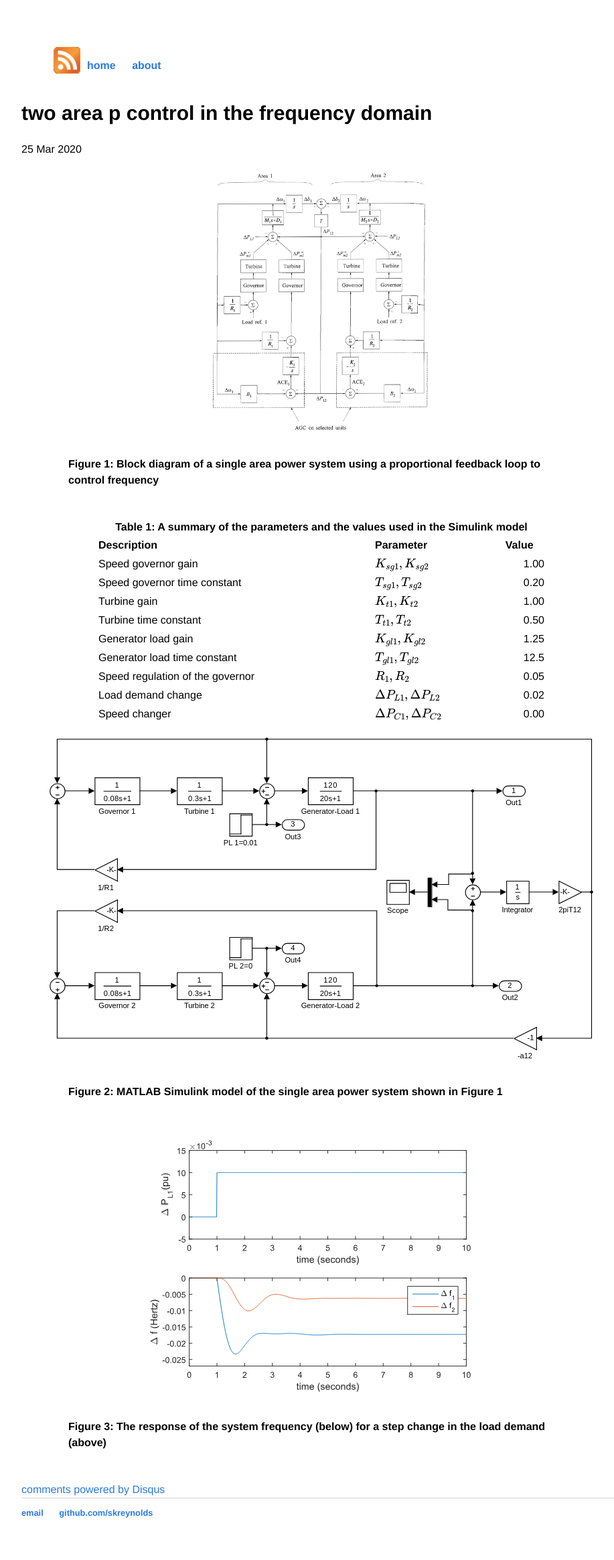
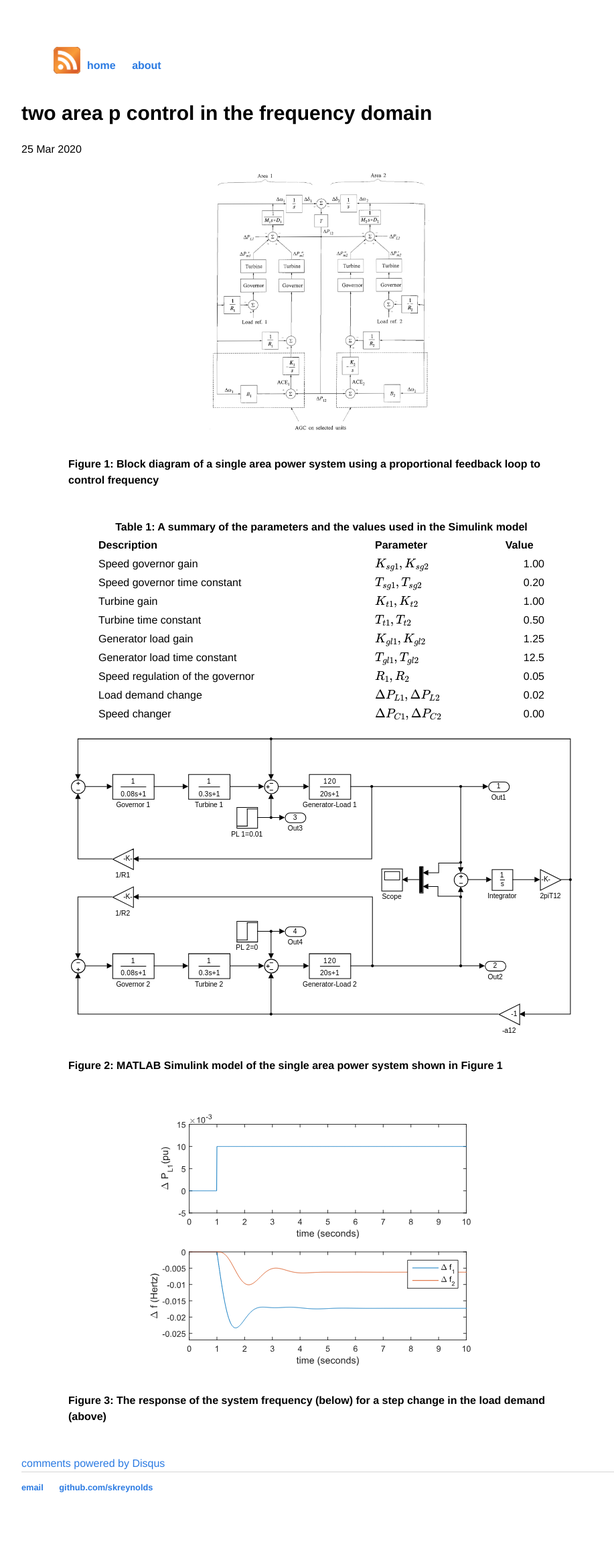
Before and after one commit to skreynolds/skreynolds.github.io, a Jekyll site: the page built from _posts/2020-03-25-two-area-p-control-frequency-domain.md, in a window 1280 px wide. Shown: the whole page at 67% size, without its empty margins (160-1077 px from the left). Built offline with Jekyll 4.4.1, drawn with Linux system fonts in a browser that asks for light colours; formulas are drawn with MathJax 3; comment, search, counter and statistics services are not loaded; after the commit the page ends 2290 px from its top, so only the background shows below that.

Commit message:
Update: minor changes to image sizing in post

```diff
--- a/_posts/2020-03-25-two-area-p-control-frequency-domain.md
+++ b/_posts/2020-03-25-two-area-p-control-frequency-domain.md
@@ -27,7 +27,7 @@ date: 2020-03-25
 </center>
 
 <figure>
-	<img src="/assets/two_area_model_P_control.svg" alt="Governor" width="100%" class="center">
+	<img src="/assets/two_area_model_P_control.svg" alt="Governor" height="450" class="center">
 	<figcaption>Figure 2: MATLAB Simulink model of the single area power system shown in Figure 1</figcaption>
 </figure>
 
```
